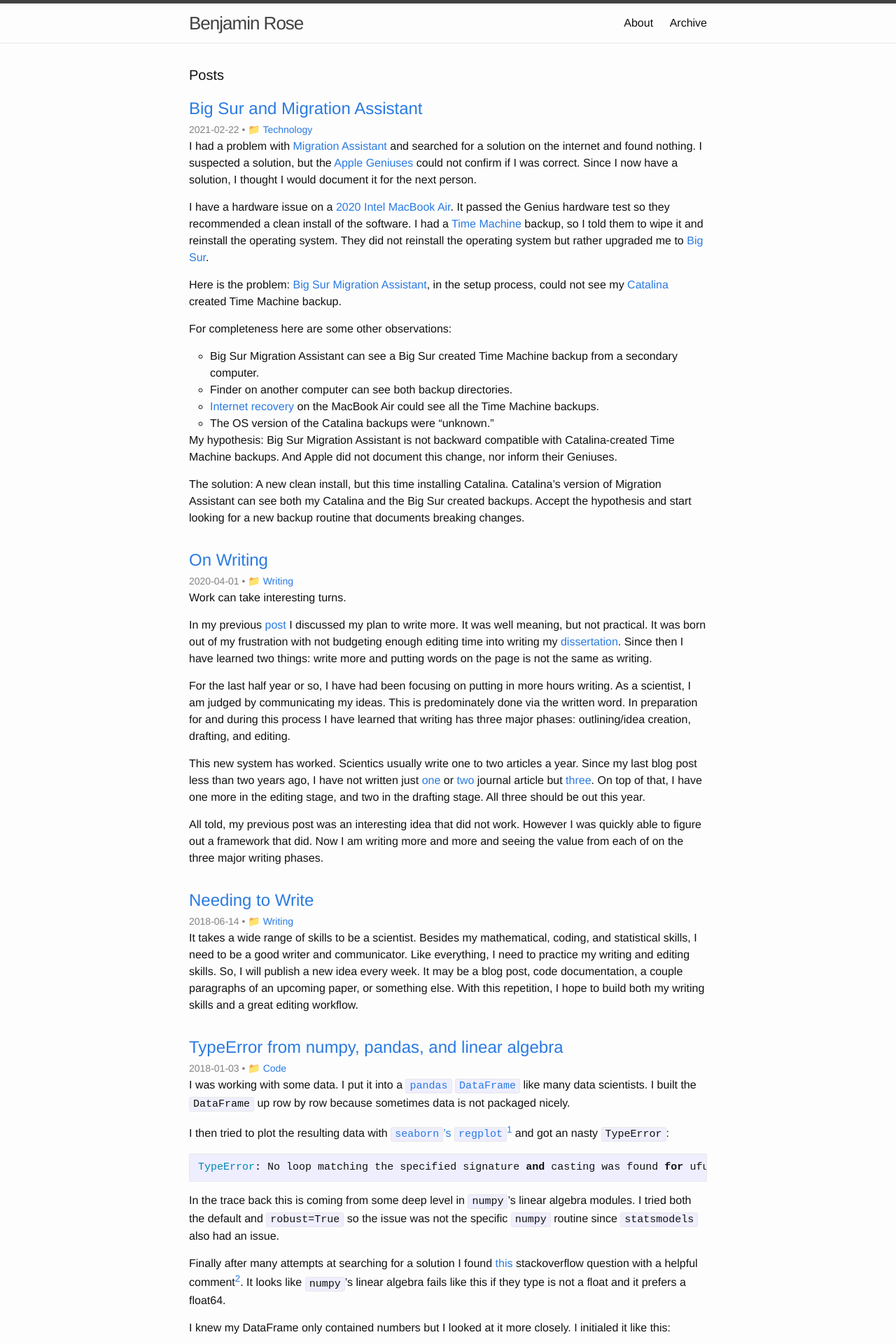
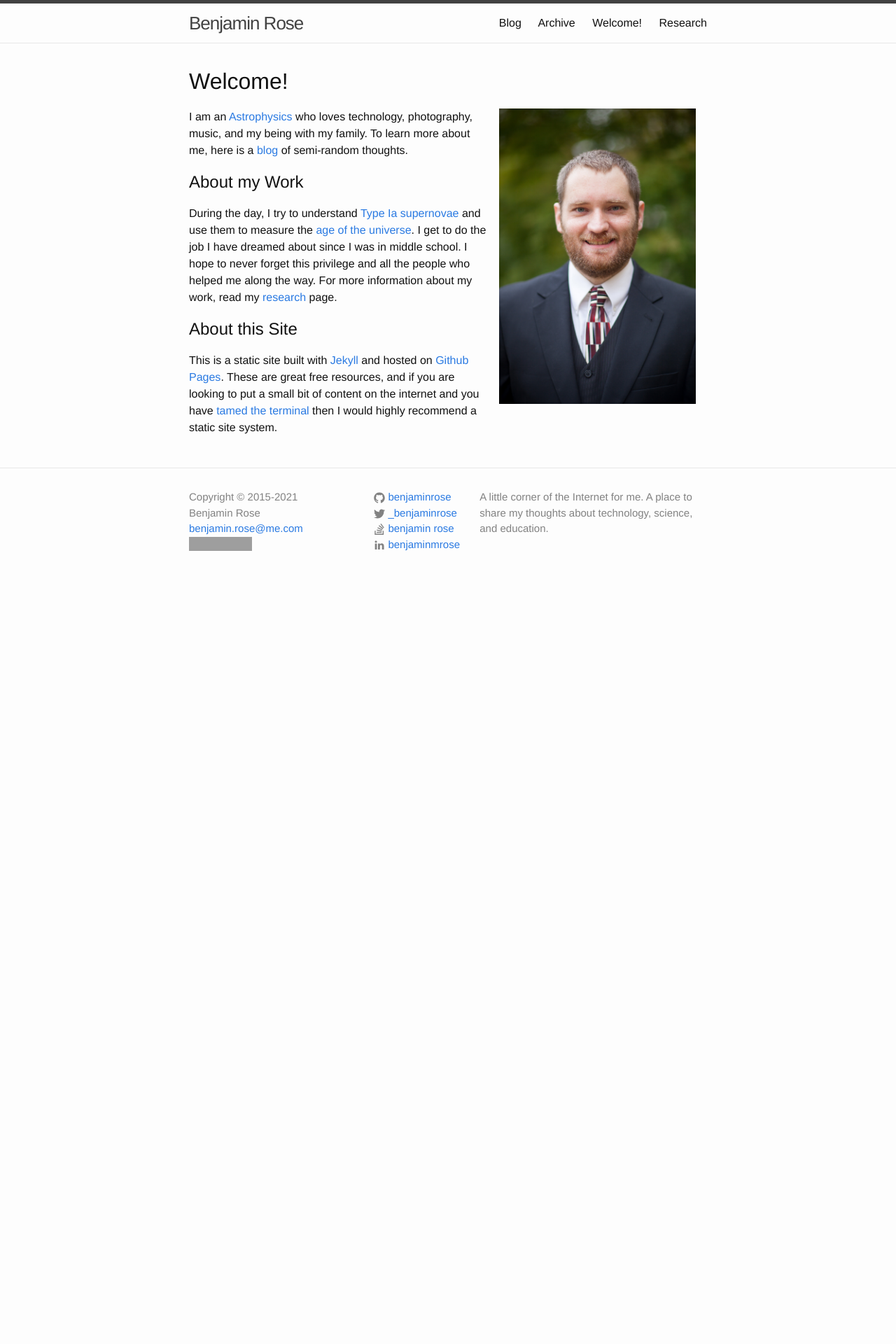
Before and after one commit to benjaminrose/benjaminrose.github.io, a Jekyll site: the page built from index.md, in a window 1280 px wide. Shown: the top 1920 px of the page at 70% size. Built offline with Jekyll 4.4.1, drawn with Linux system fonts in a browser that asks for light colours; the list of posts is cut into pages by our own code; our own code applies the rules of GitHub Pages for plain Markdown files; after the commit the page ends 900 px from its top, so only the background shows below that; some of the changed text lies outside the part shown; grey boxes are pictures that could not be loaded.

Commit message:
Shift homepage to a landing page
* move blog to its own page
* add a research page (I can't control what institutional sites I will have access to.)

```diff
--- a/_config.yml
+++ b/_config.yml
@@ -42,4 +42,9 @@ plugins:
 
 ##index page!
 paginate: 7
-paginate_path: "page:num"
+paginate_path: "/blog/page:num"
+
+
+collections:
+  - projects
+  - presentations
--- a/_includes/header.html
+++ b/_includes/header.html
@@ -14,6 +14,7 @@
       </a>
 
       <div class="trigger">
+        <a class="page-link" href="{{ "/blog" | prepend: site.baseurl }}">Blog</a>
         {% for my_page in site.pages %}
           {% if my_page.title %}
             {% if my_page.publish != false%}
--- a/about.md
+++ /dev/null
@@ -1,40 +0,0 @@
----
-layout: page
-title: About
-permalink: /about/
----
-
-<img src="{{ "/images/benjamin-rose.jpg" | prepend: site.baseurl }}" class="right-inline" alt="😊" />
-
-<!-- # About Ben -->
-
-Hello world! You have reached my personal website.
-I am an Astrophysics. I love technology, photography, music, and my family.
-<!-- So how was your day? You know, I'm a physicist, so I thought about stuff.
--That's it? -I wrote some of it down.
- Big Bang Theory Season 2 Episode 8 The Lizard-Spock Expansion
-Read more: http://www.springfieldspringfield.co.uk/view_episode_scripts.php?tv-show=big-bang-theory&episode=s02e08 -->
-
-
-# About this Site
-
-This is a static site built with [Jekyll] and hosted on [Github Pages]. These are great free resources, and if you are looking to put a small bit of content on the web and have [tamed the terminal][ttt] then I would highly recommend this system. My word of warning is to start out simple. Your content is just in [markdown] files so it is easy to change the design and layout later.
-
-[Jekyll]: https://jekyllrb.com
-[Github Pages]: https://pages.github.com
-[ttt]: https://www.bartbusschots.ie/s/blog/taming-the-terminal/
-[markdown]: https://daringfireball.net/projects/markdown/
-
-# About my Work
-
-I try to understanding [Type Ia supernovae][sn] and use them to understand the [dynamics and age of the universe][obs-cosmology]. I do my dream job, one I dreamed about since I was in middle school. I hope that I never forget this privilege and the people who helped me get here.
-I received my PhD at the [University of Notre Dame][nd-phys] doing research in Astrophysics with my advisor [Peter Garnavich][peter]. Currently I am at [Space Telescope Science Institute][stsci].
-More details can be found on my [professional web page][brose3], including a copy of my [CV].
-
-[nd-phys]: http://www.physics.nd.edu
-[stsci]: http://www.stsci.edu
-[sn]: https://en.wikipedia.org/wiki/Type_Ia_supernova
-[obs-cosmology]: https://en.wikipedia.org/wiki/Observational_cosmology
-[peter]: https://physics.nd.edu/people/faculty/peter-garnavich/
-[brose3]: http://www3.nd.edu/~brose3/
-[CV]: http://www3.nd.edu/~brose3/#cv
--- /dev/null
+++ b/blog/index.html
@@ -0,0 +1,56 @@
+---
+layout: page
+title: Blog
+publish: false
+---
+
+<div class="home">
+
+  <!-- <h1 class="page-heading">Posts</h1> -->
+
+  <ul class="post-list">
+    {% for post in paginator.posts %}
+    <li>
+      <h2 class="posts-index">
+        {% if post.link %}
+        <a class="post-link" href="{{ post.url | prepend: site.baseurl }}">{{ post.title }} [Link] </a>
+        {% else %}
+        <a class="post-link" href="{{ post.url | prepend: site.baseurl }}">{{ post.title }} </a>
+        {% endif %}
+        <!-- <a class="post-link" href="{{ post.url | prepend: site.baseurl }}">{{ post.title }}</a> -->
+      </h2>
+      <span class="post-meta">{{ post.date | date: "%Y-%m-%d" }} {% if post.category %}• 📁 <a
+          href="/archive/#{{post.category | url_encode}}" title="Category Archive">{{post.category | capitalize}}</a>
+        {% endif %}</span>
+      {% if post.summary %}
+      <p> {{ post.summary}} </p>
+      <p><a href="{{ post.url | prepend: site.baseurl }}"> more →</a> </p>
+      {% else %}
+      <!-- full text, use summary meta data if front page should be truncated-->
+      {{ post.content }}
+      <!-- truncate posts & add "more →"-->
+      <!-- {{ post.content | truncatewords: 150, ' . . .'}}
+          {% assign wordcount = {{post.content | number_of_words}} %}
+          {% if wordcount > 150 %}
+            <p><a href="{{ post.url | prepend: site.baseurl }}"> more →</a> </p>
+          {% endif %} -->
+      {% endif %}
+    </li>
+    <!-- <hr> -->
+    {% endfor %}
+  </ul>
+
+  <div class='page-nav'>
+    <!-- if the previous/newer page existes -->
+    {% if paginator.previous_page %}
+    <a rel="left" class="left" href="{{ paginator.previous_page_path | prepend: site.baseurl }}">← Newer</a>
+    {% endif %}
+    <!-- if the next/older page existes -->
+    {% if paginator.next_page %}
+    <a rel="right" class="right" href="{{ paginator.next_page_path | prepend: site.baseurl }}">Older →</a>
+    {% endif %}
+  </div>
+
+  <p class="rss-subscribe">subscribe <a href="{{ "/feed.xml" | prepend: site.baseurl }}">via RSS</a></p>
+
+</div>
--- a/css/custom.css
+++ b/css/custom.css
@@ -40,7 +40,7 @@ img {
 
 img.left-inline, img.right-inline {
 	display: inline;
-	width : 40%;
+	width : 38%;
 }
 img.left-inline {
     float: left;
@@ -107,3 +107,28 @@ div.footnotes{
 	padding-top:  1em;
 	margin-top: 3em;
 }
+
+
+
+/************/
+/*two column */
+/************/
+
+.flex-container {
+  display: flex;
+  flex-wrap: wrap;
+}
+
+.column {
+  flex: 45%;
+  padding: 15px;
+}
+
+
+/************/
+/* Research page "menu bar" */
+/************/
+#demobox {
+  background-color: #cfc ;
+  padding: 10px ;
+}
--- /dev/null
+++ b/index.md
@@ -0,0 +1,31 @@
+---
+layout: default
+---
+
+# Welcome!
+
+<img src="{{ "/images/benjamin-rose.jpg" | prepend: site.baseurl }}" class="right-inline" alt="😊" />
+
+<!-- # About Ben -->
+
+I am an [Astrophysics](/research) who loves technology, photography, music, and my being with my family. To learn more about me, here is a [blog](blog) of semi-random thoughts.
+<!--  -->
+
+
+## About my Work
+
+During the day, I try to understand [Type Ia supernovae][sn] and use them to measure the [age of the universe][obs-cosmology]. I get to do the job I have dreamed about since I was in middle school. I hope to never forget this privilege and all the people who helped me along the way.
+For more information about my work, read my [research](/research) page.
+
+[sn]: https://en.wikipedia.org/wiki/Type_Ia_supernova
+[obs-cosmology]: https://en.wikipedia.org/wiki/Observational_cosmology
+
+
+## About this Site
+
+This is a static site built with [Jekyll] and hosted on [Github Pages]. These are great free resources, and if you are looking to put a small bit of content on the internet and you have [tamed the terminal][ttt] then I would highly recommend a static site system.
+
+[Jekyll]: https://jekyllrb.com
+[Github Pages]: https://pages.github.com
+[ttt]: https://www.bartbusschots.ie/s/blog/taming-the-terminal/
+[markdown]: https://daringfireball.net/projects/markdown/
--- /dev/null
+++ b/research.md
@@ -0,0 +1,97 @@
+---
+layout: page
+title: Research
+---
+
+<!-- [ [About my Research](#about) · [Research Projects](#projects) · [CV](#cv) · [Portfolio](#portfolio) ] -->
+
+<!-- [[About my Research](#about)] · [[Research Projects](#projects)] · [[CV](#cv)] · [[Portfolio](#portfolio)] -->
+
+<!-- * [About my Research](#about)
+* [Research Projects](#projects)
+* [CV](#cv)
+* [Portfolio](#portfolio) -->
+
+<div style="text-align: center; font-size: 18px;">
+<a href="#about">About my Research</a> · <a href="#projects">Research Projects</a> · <a href="#cv">CV</a> · <a href="#portfoliot">Portfolio</a>
+</div>
+
+<!-- <div style="border:2px; border-style:solid; border-color:#000000; padding: 3px; display: inline-block; border-radius: 10px;">example</div> -->
+<!-- <div style="border:2px; border-style:solid; border-color:#000000; padding: 3px; display: inline-block; border-radius: 10px;"><a href="#about">About my Research</a></div>
+<div style="border:2px; border-style:solid; border-color:#000000; padding: 3px; display: inline-block; border-radius: 10px;"><a href="#projects">Research Projects</a></div>
+<div style="border:2px; border-style:solid; border-color:#000000; padding: 3px; display: inline-block; border-radius: 10px;"><a href="#cv">CV</a></div>
+<div style="border:2px; border-style:solid; border-color:#000000; padding: 3px; display: inline-block; border-radius: 10px;"><a href="#portfolio">Portfolio</a></div> -->
+
+
+<a id="about"></a>
+## About my Research
+
+I received my Ph.D. in Astrophysics at the [University of Notre Dame][nd-phys] under my advisor [Peter Garnavich][peter]. Currently, I work at [Duke University][duke] as a research scientist. Previously I worked at [Space Telescope Science Institute][stsci].
+
+[nd-phys]: https://www.physics.nd.edu
+[duke]: https://phy.duke.edu
+[stsci]: https://www.stsci.edu
+[peter]: https://physics.nd.edu/people/faculty/peter-garnavich/
+
+
+<a id="projects"></a>
+## Research Projects
+
+My research improves our understanding of a specific type of exploding star, [Type Ia supernovae][sn] (SNe Ia). We use SNe Ia to understand the [dynamics and size of the universe][obs-cosmology]. SNe Ia allow us to measure distances across the Universe, a difficult task when all you have are pictures of the night sky.
+I bring my knowledge of statistics and cross-discipline interests to each project.
+Currently, I investigate the level of accuracy and certainty in our present methods.
+
+[sn]: https://en.wikipedia.org/wiki/Type_Ia_supernova
+[obs-cosmology]: https://en.wikipedia.org/wiki/Observational_cosmology
+
+Below is a description of several research questions I have investigated.
+
+<div class="flex-container">
+{% for project in site.projects %}
+  <div class="column">
+  <h3> {{ project.name }} </h3>
+  <p>{{ project.content | markdownify }}</p>
+  </div>
+{% endfor %}
+</div>
+
+
+<a id="cv"></a>
+## Curriculum Vitae
+
+Download a copy of my <a href="https://github.com/benjaminrose/CV/raw/master-pdf/Rose_CV.pdf">CV</a> or read it below.
+
+<!-- one of these answers, by Lukasz Korzybiski, shows how to use docs.google's embed for any pdf. http://stackoverflow.com/questions/291813/recommended-way-to-embed-pdf-in-html#291823 -->
+<div class="auto-resizable-iframe">
+    <div>
+            <iframe src="http://docs.google.com/gview?url=https://github.com/benjaminrose/CV/raw/master-pdf/Rose_CV.pdf&amp;embedded=true" width="100%" height="1000"></iframe>
+    </div>
+</div>
+<p></p>
+
+
+<a id="portfolio"></a>
+## Presentations & Scientific Posters
+
+<!-- My projects of interest are listed above with a few example papers.  -->
+
+The [astrophysics data system][ads] has a [full list] of every [refereed] paper (as well as other [articles]) I contributed to.
+
+[ads]: https://ui.adsabs.harvard.edu
+[full list]: https://ui.adsabs.harvard.edu/search/p_=0&q=orcid%3A0000-0002-1873-8973&sort=date%20desc%2C%20bibcode%20desc
+[refereed]: https://ui.adsabs.harvard.edu/search/filter_property_fq_property=AND&filter_property_fq_property=property%3A%22refereed%22&fq=%7B!type%3Daqp%20v%3D%24fq_property%7D&fq_property=(property%3A%22refereed%22)&q=orcid%3A0000-0002-1873-8973&sort=date%20desc%2C%20bibcode%20desc&p_=0
+[articles]: https://ui.adsabs.harvard.edu/search/filter_property_fq_property=AND&filter_property_fq_property=property%3A%22notrefereed%22&fq=%7B!type%3Daqp%20v%3D%24fq_property%7D&fq_property=(property%3A%22notrefereed%22)&q=orcid%3A0000-0002-1873-8973&sort=date%20desc%2C%20bibcode%20desc&p_=0
+
+
+Here I collect a reverse chronological list of non-papers: posters, talks, and other unpublished content.
+
+<ul>
+{% for pres in site.presentations reversed %}
+<!-- Just link to the file rather than visually naming it. -->
+  <!-- <li> {{ pres.title }} ({{ pres.date_ }}) - {{ pres.file }}</li> -->
+  <li> {{ pres.title }} ({{ pres.date_ }})</li>
+    <ul>
+      <li>{{ pres.content | markdownify }}</li>
+      </ul>
+{% endfor %}
+</ul>
```
Also changed, not shown: _presentations/2021-01b.md (added, +10 -0 lines), _projects/1host_galaxies.md (added, +12 -0 lines), _projects/2sn_model.md (added, +8 -0 lines), _projects/bulk_flow.md (added, +9 -0 lines), _projects/cosmology.md (added, +10 -0 lines).
